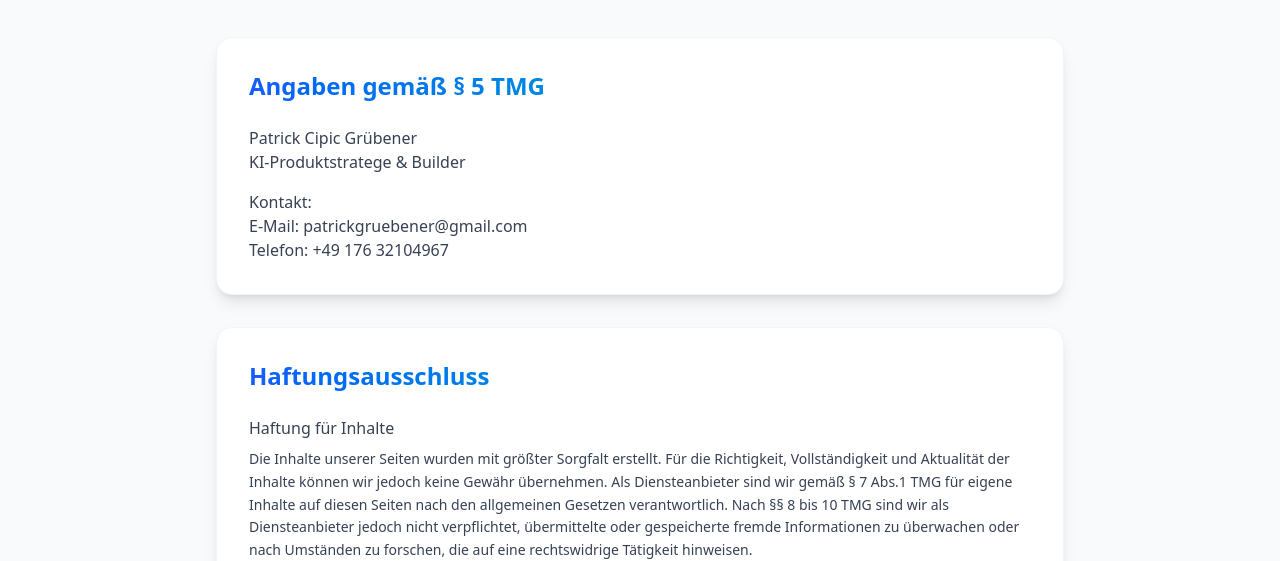
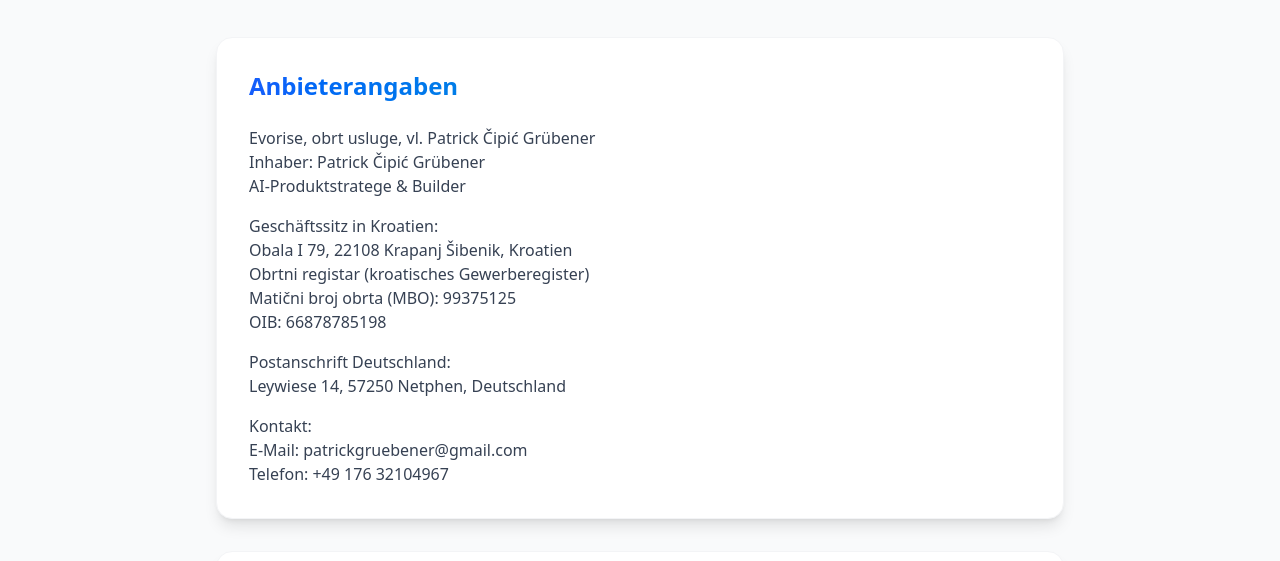
Before and after one commit to patrickgruebener/patrickcipicgruebener, a Next.js app: page /impressum in a window 1280 px wide. Shown: the part 244-805 px from the top of the page. Built offline with nearby package versions, Linux system fonts and the light colour scheme; no server answers.

Commit message:
Update legal details for Evorise obrt

```diff
--- a/src/app/impressum/page.tsx
+++ b/src/app/impressum/page.tsx
@@ -20,21 +20,33 @@ export default async function ImpressumPage() {
         </div>
 
         <div className="space-y-8">
-          {/* Angaben gemäß § 5 TMG */}
+          {/* Provider details */}
           <Card>
             <CardContent className="p-8">
               <h2 className="text-2xl font-bold mb-6 bg-gradient-to-r from-blue-600 to-teal-500 bg-clip-text text-transparent">
-                {t('impressum.tmg.title')}
+                {t('impressum.provider.title')}
               </h2>
               <div className="space-y-4 text-gray-700">
                 <div>
-                  <p className="font-medium">{t('impressum.tmg.name')}</p>
-                  <p>{t('impressum.tmg.role')}</p>
+                  <p className="font-medium">{t('impressum.provider.name')}</p>
+                  <p>{t('impressum.provider.owner')}</p>
+                  <p>{t('impressum.provider.role')}</p>
                 </div>
                 <div>
-                  <p className="font-medium">{t('impressum.tmg.contact')}</p>
-                  <p>{t('impressum.tmg.email')}</p>
-                  <p>{t('impressum.tmg.phone')}</p>
+                  <p className="font-medium">{t('impressum.provider.seatLabel')}</p>
+                  <p>{t('impressum.provider.seat')}</p>
+                  <p>{t('impressum.provider.register')}</p>
+                  <p>{t('impressum.provider.registrationNumber')}</p>
+                  <p>{t('impressum.provider.oib')}</p>
+                </div>
+                <div>
+                  <p className="font-medium">{t('impressum.provider.postalLabel')}</p>
+                  <p>{t('impressum.provider.postal')}</p>
+                </div>
+                <div>
+                  <p className="font-medium">{t('impressum.provider.contact')}</p>
+                  <p>{t('impressum.provider.email')}</p>
+                  <p>{t('impressum.provider.phone')}</p>
                 </div>
               </div>
             </CardContent>
@@ -74,6 +86,9 @@ export default async function ImpressumPage() {
                   <h3 className="font-medium mb-2">{t('impressum.privacy.intro.title')}</h3>
                   <p className="text-sm leading-relaxed">
                     {t('impressum.privacy.intro.text')}
+                  </p>
+                  <p className="text-sm leading-relaxed mt-2">
+                    {t('impressum.privacy.controller')}
                   </p>
                 </div>
                 <div>
--- a/src/lib/translations/de.ts
+++ b/src/lib/translations/de.ts
@@ -180,22 +180,31 @@ export const de = {
   // Impressum
   'impressum.title': 'Impressum',
   'impressum.subtitle': 'Rechtliche Informationen und Datenschutz',
-  'impressum.tmg.title': 'Angaben gemäß § 5 TMG',
-  'impressum.tmg.name': 'Patrick Cipic Grübener',
-  'impressum.tmg.role': 'KI-Produktstratege & Builder',
-  'impressum.tmg.contact': 'Kontakt:',
-  'impressum.tmg.email': 'E-Mail: patrickgruebener@gmail.com',
-  'impressum.tmg.phone': 'Telefon: +49 176 32104967',
+  'impressum.provider.title': 'Anbieterangaben',
+  'impressum.provider.name': 'Evorise, obrt usluge, vl. Patrick Čipić Grübener',
+  'impressum.provider.owner': 'Inhaber: Patrick Čipić Grübener',
+  'impressum.provider.role': 'AI-Produktstratege & Builder',
+  'impressum.provider.seatLabel': 'Geschäftssitz in Kroatien:',
+  'impressum.provider.seat': 'Obala I 79, 22108 Krapanj Šibenik, Kroatien',
+  'impressum.provider.register': 'Obrtni registar (kroatisches Gewerberegister)',
+  'impressum.provider.registrationNumber': 'Matični broj obrta (MBO): 99375125',
+  'impressum.provider.oib': 'OIB: 66878785198',
+  'impressum.provider.postalLabel': 'Postanschrift Deutschland:',
+  'impressum.provider.postal': 'Leywiese 14, 57250 Netphen, Deutschland',
+  'impressum.provider.contact': 'Kontakt:',
+  'impressum.provider.email': 'E-Mail: patrickgruebener@gmail.com',
+  'impressum.provider.phone': 'Telefon: +49 176 32104967',
   'impressum.liability.title': 'Haftungsausschluss',
   'impressum.liability.content.title': 'Haftung für Inhalte',
-  'impressum.liability.content.text': 'Die Inhalte unserer Seiten wurden mit größter Sorgfalt erstellt. Für die Richtigkeit, Vollständigkeit und Aktualität der Inhalte können wir jedoch keine Gewähr übernehmen. Als Diensteanbieter sind wir gemäß § 7 Abs.1 TMG für eigene Inhalte auf diesen Seiten nach den allgemeinen Gesetzen verantwortlich. Nach §§ 8 bis 10 TMG sind wir als Diensteanbieter jedoch nicht verpflichtet, übermittelte oder gespeicherte fremde Informationen zu überwachen oder nach Umständen zu forschen, die auf eine rechtswidrige Tätigkeit hinweisen.',
+  'impressum.liability.content.text': 'Die Inhalte dieser Website wurden sorgfältig erstellt. Für eigene Inhalte gelten die gesetzlichen Vorschriften.',
   'impressum.liability.links.title': 'Haftung für Links',
   'impressum.liability.links.text': 'Unser Angebot enthält Links zu externen Webseiten Dritter, auf deren Inhalte wir keinen Einfluss haben. Deshalb können wir für diese fremden Inhalte auch keine Gewähr übernehmen. Für die Inhalte der verlinkten Seiten ist stets der jeweilige Anbieter oder Betreiber der Seiten verantwortlich.',
   'impressum.privacy.title': 'Datenschutz',
   'impressum.privacy.intro.title': 'Datenschutz',
   'impressum.privacy.intro.text': 'Die Betreiber dieser Seiten nehmen den Schutz Ihrer persönlichen Daten sehr ernst. Wir behandeln Ihre personenbezogenen Daten vertraulich und entsprechend der gesetzlichen Datenschutzvorschriften sowie dieser Datenschutzerklärung.',
+  'impressum.privacy.controller': 'Verantwortlich: Patrick Čipić Grübener, Evorise, obrt usluge, Obala I 79, 22108 Krapanj Šibenik, Kroatien.',
   'impressum.privacy.collection.title': 'Erhebung und Speicherung personenbezogener Daten',
-  'impressum.privacy.collection.text': 'Bei der bloßen Nutzung unserer Webseite erheben wir keine personenbezogenen Daten. Personenbezogene Daten werden nur erhoben, wenn Sie uns diese freiwillig mitteilen, z.B. bei der Kontaktaufnahme per E-Mail.',
+  'impressum.privacy.collection.text': 'Beim Aufruf der Website werden technisch erforderliche Zugriffsdaten verarbeitet. Weitere personenbezogene Daten erhalten wir, wenn Sie uns per E-Mail oder über ein Kontaktformular schreiben.',
   'impressum.privacy.usage.title': 'Verwendung der Daten',
   'impressum.privacy.usage.text': 'Die von Ihnen mitgeteilten personenbezogenen Daten verwenden wir ausschließlich zur Bearbeitung Ihrer Anfragen und zur Abwicklung von Verträgen mit Ihnen. Ihre Daten werden nur so lange gespeichert, wie dies zur Erfüllung der genannten Zwecke erforderlich ist.',
   'impressum.privacy.rights.title': 'Auskunftsrecht',
--- a/src/lib/translations/en.ts
+++ b/src/lib/translations/en.ts
@@ -180,22 +180,31 @@ export const en = {
   // Impressum
   'impressum.title': 'Impressum',
   'impressum.subtitle': 'Legal Information and Privacy',
-  'impressum.tmg.title': 'Information according to § 5 TMG',
-  'impressum.tmg.name': 'Patrick Cipic Grübener',
-  'impressum.tmg.role': 'AI Product Strategist & Builder',
-  'impressum.tmg.contact': 'Contact:',
-  'impressum.tmg.email': 'Email: patrickgruebener@gmail.com',
-  'impressum.tmg.phone': 'Phone: +49 176 32104967',
+  'impressum.provider.title': 'Provider details',
+  'impressum.provider.name': 'Evorise, obrt usluge, vl. Patrick Čipić Grübener',
+  'impressum.provider.owner': 'Owner: Patrick Čipić Grübener',
+  'impressum.provider.role': 'AI Product Strategist & Builder',
+  'impressum.provider.seatLabel': 'Registered business address in Croatia:',
+  'impressum.provider.seat': 'Obala I 79, 22108 Krapanj Šibenik, Croatia',
+  'impressum.provider.register': 'Obrtni registar (Croatian Crafts Register)',
+  'impressum.provider.registrationNumber': 'Craft registration number (MBO): 99375125',
+  'impressum.provider.oib': 'OIB: 66878785198',
+  'impressum.provider.postalLabel': 'Postal address in Germany:',
+  'impressum.provider.postal': 'Leywiese 14, 57250 Netphen, Germany',
+  'impressum.provider.contact': 'Contact:',
+  'impressum.provider.email': 'Email: patrickgruebener@gmail.com',
+  'impressum.provider.phone': 'Phone: +49 176 32104967',
   'impressum.liability.title': 'Liability Disclaimer',
   'impressum.liability.content.title': 'Liability for Content',
-  'impressum.liability.content.text': 'The contents of our pages have been created with the utmost care. However, we cannot guarantee the accuracy, completeness and timeliness of the content. As service providers, we are responsible for our own content on these pages according to general law in accordance with Section 7, Paragraph 1 of the TMG. According to §§ 8 to 10 TMG, however, we are not under any obligation as service providers to monitor transmitted or stored third-party information or to investigate circumstances that indicate illegal activity.',
+  'impressum.liability.content.text': 'The content of this website has been prepared with care. Statutory rules apply to our own content.',
   'impressum.liability.links.title': 'Liability for Links',
   'impressum.liability.links.text': 'Our offer contains links to external websites of third parties, on whose contents we have no influence. Therefore, we cannot assume any liability for these external contents. The respective provider or operator of the pages is always responsible for the content of the linked pages.',
   'impressum.privacy.title': 'Privacy Policy',
   'impressum.privacy.intro.title': 'Privacy',
   'impressum.privacy.intro.text': 'The operators of these pages take the protection of your personal data very seriously. We treat your personal data confidentially and in accordance with the statutory data protection regulations and this privacy policy.',
+  'impressum.privacy.controller': 'Data controller: Patrick Čipić Grübener, Evorise, obrt usluge, Obala I 79, 22108 Krapanj Šibenik, Croatia.',
   'impressum.privacy.collection.title': 'Collection and storage of personal data',
-  'impressum.privacy.collection.text': 'When merely using our website, we do not collect any personal data. Personal data is only collected if you voluntarily provide it to us, e.g. when contacting us by email.',
+  'impressum.privacy.collection.text': 'Technically necessary access data is processed when you visit this website. We receive further personal data when you contact us by email or through a contact form.',
   'impressum.privacy.usage.title': 'Use of data',
   'impressum.privacy.usage.text': 'We use the personal data you provide exclusively to process your inquiries and to handle contracts with you. Your data will only be stored to the extent and for as long as this is necessary to fulfill the stated purposes.',
   'impressum.privacy.rights.title': 'Right to information',
--- a/src/lib/translations/hr.ts
+++ b/src/lib/translations/hr.ts
@@ -180,22 +180,31 @@ export const hr = {
   // Impressum
   'impressum.title': 'Impressum',
   'impressum.subtitle': 'Pravne informacije i privatnost',
-  'impressum.tmg.title': 'Informacije prema § 5 TMG',
-  'impressum.tmg.name': 'Patrick Cipic Grübener',
-  'impressum.tmg.role': 'Strategic Product Manager & Certified Scrum Product Owner',
-  'impressum.tmg.contact': 'Kontakt:',
-  'impressum.tmg.email': 'Email: patrickgruebener@gmail.com',
-  'impressum.tmg.phone': 'Telefon: +49 176 32104967',
+  'impressum.provider.title': 'Podaci o pružatelju usluga',
+  'impressum.provider.name': 'Evorise, obrt usluge, vl. Patrick Čipić Grübener',
+  'impressum.provider.owner': 'Vlasnik: Patrick Čipić Grübener',
+  'impressum.provider.role': 'AI produktni strateg i razvojni stručnjak',
+  'impressum.provider.seatLabel': 'Sjedište obrta u Hrvatskoj:',
+  'impressum.provider.seat': 'Obala I 79, 22108 Krapanj Šibenik, Hrvatska',
+  'impressum.provider.register': 'Obrtni registar Republike Hrvatske',
+  'impressum.provider.registrationNumber': 'Matični broj obrta (MBO): 99375125',
+  'impressum.provider.oib': 'OIB: 66878785198',
+  'impressum.provider.postalLabel': 'Poštanska adresa u Njemačkoj:',
+  'impressum.provider.postal': 'Leywiese 14, 57250 Netphen, Njemačka',
+  'impressum.provider.contact': 'Kontakt:',
+  'impressum.provider.email': 'E-pošta: patrickgruebener@gmail.com',
+  'impressum.provider.phone': 'Telefon: +49 176 32104967',
   'impressum.liability.title': 'Odricanje odgovornosti',
   'impressum.liability.content.title': 'Odgovornost za sadržaj',
-  'impressum.liability.content.text': 'Sadržaji naših stranica stvoreni su s najvećom pažnjom. Međutim, ne možemo garantirati točnost, potpunost i aktualnost sadržaja. Kao pružatelji usluga, odgovorni smo za vlastiti sadržaj na ovim stranicama prema općem pravu u skladu s odjeljkom 7, stavak 1 TMG-a. Prema §§ 8 do 10 TMG-a, međutim, nismo pod obvezom kao pružatelji usluga da nadgledamo prenesene ili pohranjene informacije treće strane ili istražujemo okolnosti koje ukazuju na nezakonitu aktivnost.',
+  'impressum.liability.content.text': 'Sadržaj ove web-stranice pažljivo je pripremljen. Na vlastiti sadržaj primjenjuju se zakonski propisi.',
   'impressum.liability.links.title': 'Odgovornost za linkove',
   'impressum.liability.links.text': 'Naša ponuda sadrži linkove na vanjske web stranice treće strane na čiji sadržaj nemamo utjecaj. Stoga ne možemo preuzeti nikakvu odgovornost za ove vanjske sadržaje. Za sadržaj povezanih stranica uvijek je odgovoran odgovarajući pružatelj ili operator stranica.',
   'impressum.privacy.title': 'Pravila privatnosti',
   'impressum.privacy.intro.title': 'Privatnost',
   'impressum.privacy.intro.text': 'Operatori ovih stranica vrlo ozbiljno shvaćaju zaštitu vaših osobnih podataka. S vašim osobnim podacima postupamo povjerljivo i u skladu sa zakonskim propisima o zaštiti podataka i ovim pravilima privatnosti.',
+  'impressum.privacy.controller': 'Voditelj obrade: Patrick Čipić Grübener, Evorise, obrt usluge, Obala I 79, 22108 Krapanj Šibenik, Hrvatska.',
   'impressum.privacy.collection.title': 'Prikupljanje i pohranja osobnih podataka',
-  'impressum.privacy.collection.text': 'Prilikom korištenja naše web stranice ne prikupljamo nikakve osobne podatke. Osobni podaci se prikupljaju samo ako ih dobrovoljno pošaljete, npr. prilikom kontaktiranja putem emaila.',
+  'impressum.privacy.collection.text': 'Pri posjetu web-stranici obrađuju se tehnički nužni podaci o pristupu. Dodatne osobne podatke primamo kada nam pišete e-poštom ili putem kontaktnog obrasca.',
   'impressum.privacy.usage.title': 'Korištenje podataka',
   'impressum.privacy.usage.text': 'Osobne podatke koje pošaljete koristimo isključivo za obradu vaših upita i rješavanje ugovora s vama. Vaši podaci će biti pohranjeni samo u mjeri i dokle god je to potrebno za ispunjenje navedenih svrha.',
   'impressum.privacy.rights.title': 'Pravo na informacije',
```
